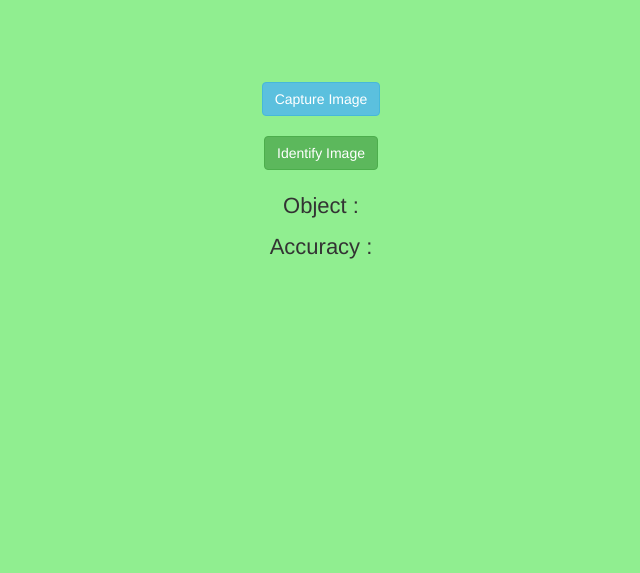
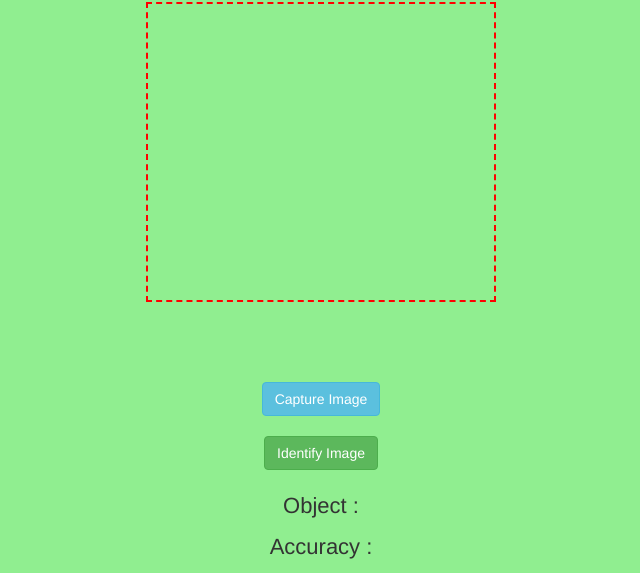
Before and after one commit to SaumyaKinnariKartikDalal/Face_Recognition, a plain HTML site: page index.html in a window 1280 px wide. Shown: the part 265-838 px from the top of the page, without its empty margins (319-959 px from the left). Before the commit the page ends 800 px from the top, so only its background shows below. Drawn offline with nearby package versions, Linux system fonts and the light colour scheme; a script that the page names is missing.

Commit message:
Update style.css

```diff
--- a/style.css
+++ b/style.css
@@ -19,3 +19,9 @@
 body{
     background-color: lightgreen;
 }
+
+#camera{
+    border: 2px dashed red;
+    width: 350px;
+    height: 300px;
+}
```
